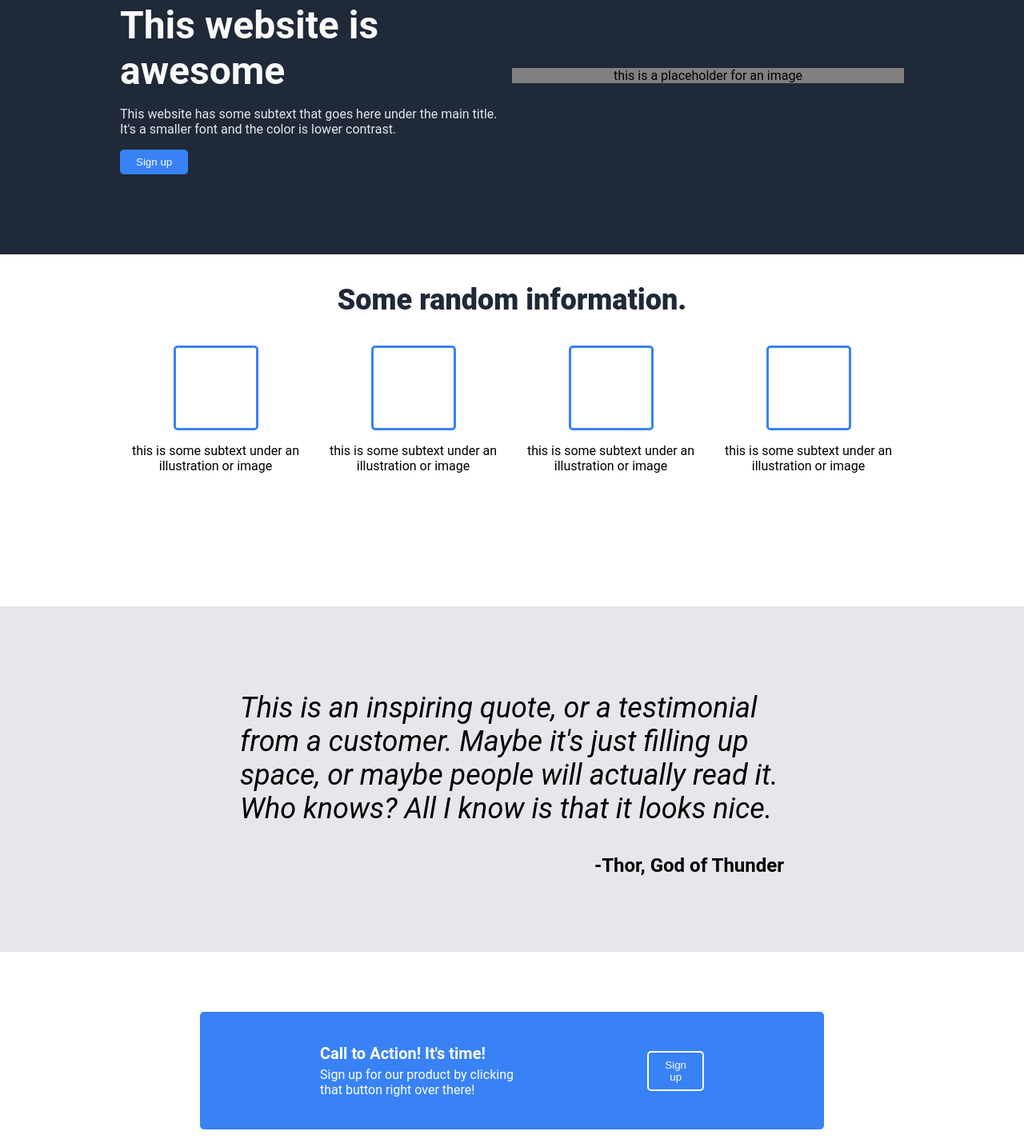
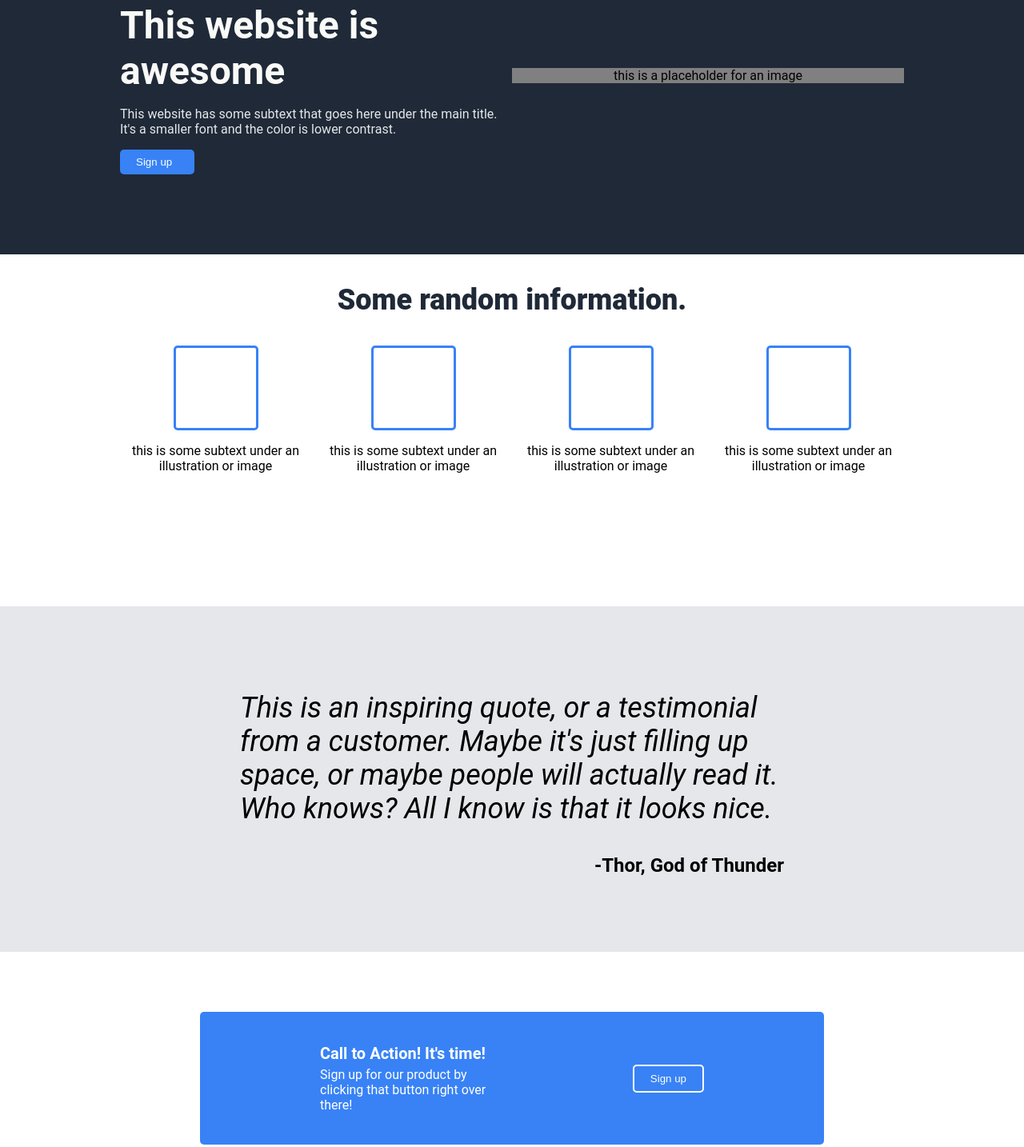
Before and after one commit to KanishqVerma/landing-page, a plain HTML site: page index.html in a window 1280 px wide. Shown: the part 105-1539 px from the top of the page at 80% size. Drawn offline with Linux system fonts and the light colour scheme.

Commit message:
Add non-breaking spaces to sign up buttons

```diff
--- a/index.html
+++ b/index.html
@@ -24,7 +24,7 @@
             <div class="left-1">
                 <h1 class="hero-main">This website is awesome</h1>
                 <p class="hero-secondary">This website has some subtext that goes here under the main title. It's a smaller font and the color is lower contrast.</p>
-                <button class="hero-button">Sign up</button>
+                <button class="hero-button">Sign&nbsp;up &nbsp;</button>
             </div>
             <div class="right-1">
                 this is a placeholder for an image
@@ -73,7 +73,7 @@
                     <p class="call-subheading">Sign up for our product  by clicking that button right over there!</p>
                 </div>
                 <div class="right-4">
-                    <button class="call-button">Sign up</button>
+                    <button class="call-button">Sign&nbsp;up</button>
                 </div>
             </div>
         </div>
```
